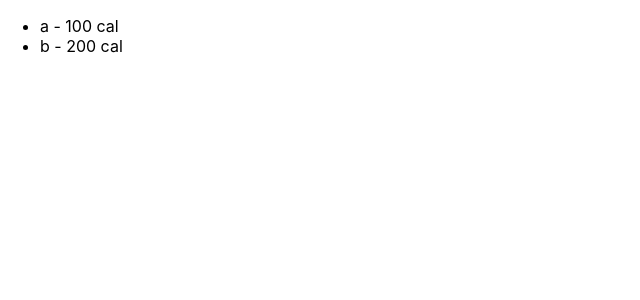
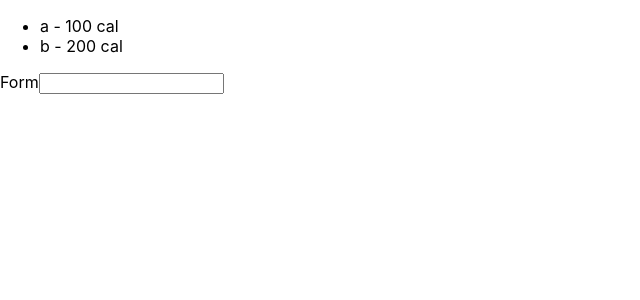
Before and after one commit to AgniveshChaubey/Advanced-react-practice, a React (Create React App) app: page / in a window 1280 px wide. Shown: the top 300 px of the page, without its empty margins (0-640 px from the left). Built offline with nearby package versions, Linux system fonts and the light colour scheme.

Commit message:
controlled form created

```diff
--- a/src/App.js
+++ b/src/App.js
@@ -1,30 +1,34 @@
 import './App.css';
 import DessertList from './components/DessertList';
+import { Form } from './components/Form';
 
 function App() {
   const data = [
     {
-      sno :1,
-      name : 'a',
-      calories :100,
-      createdAt : 'Vapi'
+      sno: 1,
+      name: 'a',
+      calories: 100,
+      createdAt: 'Vapi'
     },
     {
-      sno :2,
-      name : 'b',
-      calories :200,
-      createdAt : 'Ahmedabad'
+      sno: 2,
+      name: 'b',
+      calories: 200,
+      createdAt: 'Ahmedabad'
     },
     {
-      sno :3,
-      name : 'c',
-      calories :300,
-      createdAt : 'Vadodara'
+      sno: 3,
+      name: 'c',
+      calories: 300,
+      createdAt: 'Vadodara'
     }
   ]
 
   return (
-    <DessertList data={data} />
+    <>
+      <DessertList data={data} />
+      <Form />
+    </>
   );
 }
 
--- a/src/components/Form.js
+++ b/src/components/Form.js
@@ -1,10 +1,23 @@
-import React from 'react'
+import React, { useRef, useState } from 'react'
 
 export const Form = () => {
-  return (
-    <div>
-    Form
-    <input type="text" />
-    </div>
-  )
-}
+    const [value, setValue] = useState("");
+
+    // const handleSubmit = () => {
+    //     const inputValue = inputRef.current.value;
+    // }
+    const handleChange = (e) => {
+        return setValue(e.target.value)
+    }
+
+    return (
+        <form >
+            Form
+            <input
+                type="text"
+                value={value}
+                onChange={handleChange}
+            />
+        </form>
+    );
+};
```
